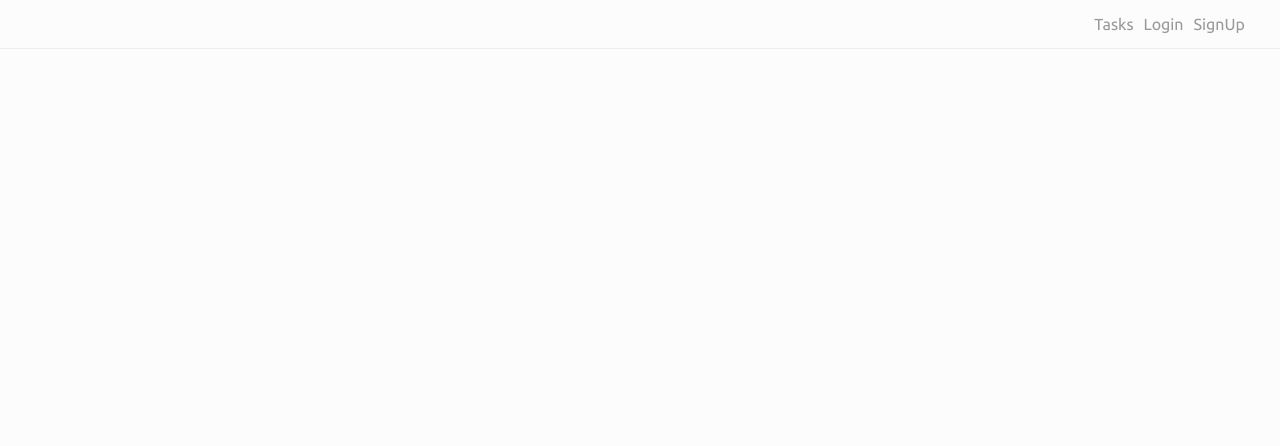
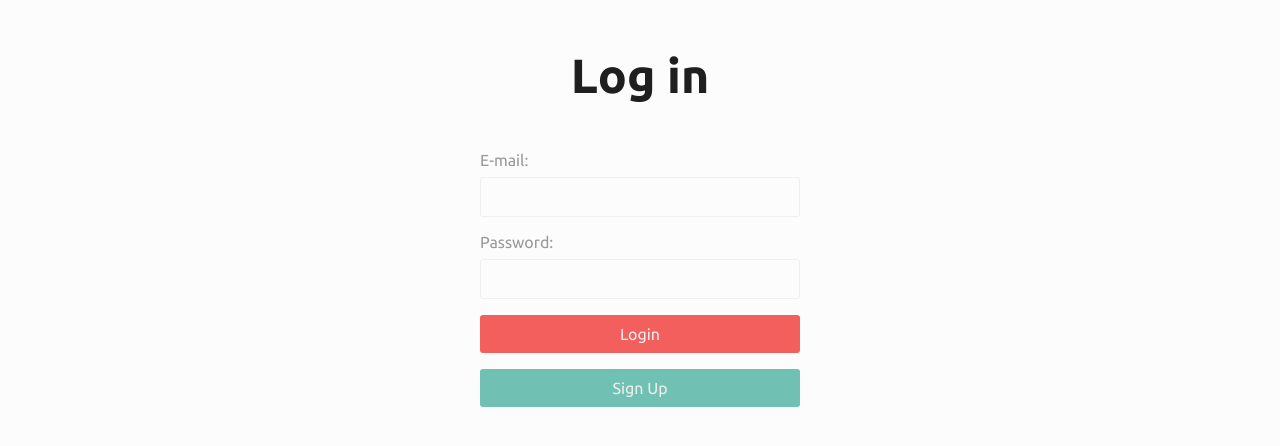
Before and after one commit to arlops22/To-Do-React-App, a React (Create React App) app: page /login in a window 1280 px wide. Shown: the top 446 px of the page. Built offline with nearby package versions, Linux system fonts and the light colour scheme.

Commit message:
Auth pages stylized

```diff
--- a/src/assets/styles/global.js
+++ b/src/assets/styles/global.js
@@ -31,8 +31,10 @@ const GlobalStyle = createGlobalStyle `
         --primary-white: #fcfcfc;
         --secondary-white: #efefef;
         --red: #f25f5c;
-        --blue-primary: #247ba0;
+        --red-hover: #ef3c39;
+        --primary-blue: #247ba0;
         --light-blue: #70C1B3;
+        --light-blue-hover: #50d8bf;
     }
 
 `
--- a/src/components/Header/index.js
+++ b/src/components/Header/index.js
@@ -8,8 +8,7 @@ export default function Header() {
         <Nav>
             <ul>
                 <li><Link to="/">Tasks</Link></li>
-                <li><Link to="/login">Login</Link></li>
-                <li><Link to="/signup">SignUp</Link></li>
+                <li><Link to="/profile">Profile</Link></li>
             </ul>
         </Nav>
     )
--- a/src/pages/Auth/Login.js
+++ b/src/pages/Auth/Login.js
@@ -1,13 +1,33 @@
 import React from 'react';
 
 import GlobalStyle from '../../assets/styles/global.js';
-import Header from '../../components/Header';
+import {
+    Container,
+    Form,
+    InputGroup,
+    Button,
+    SecondaryButton
+} from './styles.js';
 
 export default function Login() {
     return (
         <>
             <GlobalStyle />
-            <Header />
+            <Container>
+                <h1>Log in</h1>
+                <Form>
+                    <InputGroup>
+                        <label for="email">E-mail: </label>
+                        <input type="text" name="email" />
+                    </InputGroup>
+                    <InputGroup>
+                        <label for="password">Password: </label>
+                        <input type="password" name="password" />
+                    </InputGroup>
+                    <Button>Login</Button>
+                    <SecondaryButton to='/signup'>Sign Up</SecondaryButton>
+                </Form>
+            </Container>
         </>
     )
 }
--- a/src/pages/Auth/SignUp.js
+++ b/src/pages/Auth/SignUp.js
@@ -1,13 +1,37 @@
 import React from 'react';
 
 import GlobalStyle from '../../assets/styles/global.js';
-import Header from '../../components/Header';
+import {
+    Container,
+    Form,
+    InputGroup,
+    Button,
+    SecondaryButton
+} from './styles.js';
 
 export default function SignUp() {
     return (
         <>
             <GlobalStyle />
-            <Header />
+            <Container>
+                <h1>Sign Up</h1>
+                <Form>
+                    <InputGroup>
+                        <label for="username">Username: </label>
+                        <input type="text" name="username" />
+                    </InputGroup>
+                    <InputGroup>
+                        <label for="email">E-mail: </label>
+                        <input type="text" name="email" />
+                    </InputGroup>
+                    <InputGroup>
+                        <label for="password">Password: </label>
+                        <input type="password" name="password" />
+                    </InputGroup>
+                    <Button>Sign Up</Button>
+                    <SecondaryButton to='/login'>Login</SecondaryButton>
+                </Form>
+            </Container>
         </>
     )
 }
--- /dev/null
+++ b/src/pages/Auth/styles.js
@@ -0,0 +1,76 @@
+import styled from 'styled-components';
+import { Link } from 'react-router-dom';
+
+export const Container = styled.div `
+    display: flex;
+    flex-direction: column;
+    align-items: center;
+
+    h1 {
+        font-size: 3em;
+        font-weight: bold;
+        margin: 1em 0;
+    }
+`;
+
+export const Form = styled.form `
+    width: 25vw;
+`;
+
+export const InputGroup = styled.div `
+    display: flex;
+    flex-direction: column;
+
+    label {
+        margin-bottom: 8px;
+        color: var(--light-gray);
+    }
+
+    input {
+        padding: 10px;
+        border-radius: 3px;
+        border: 1px solid var(--secondary-white);
+        margin-bottom: 1em;
+        transition: .3s;
+    }
+
+    input:focus {
+        border-color: var(--light-gray);
+    }
+
+`;
+
+export const Button = styled.button `
+
+    width: 100%;
+    background: var(--red);
+    border-radius: 3px;
+    color: var(--secondary-white);
+    padding: 10px 0;
+    cursor: pointer;
+    display: block;
+    margin-bottom: 1em;
+    transition: .2s;
+
+    &:hover, &:focus {
+        background: var(--red-hover);
+    }
+
+`;
+
+export const SecondaryButton = styled(Link) `
+    width: 100%;
+    background: var(--light-blue);
+    border-radius: 3px;
+    color: var(--secondary-white);
+    padding: 10px 0;
+    cursor: pointer;
+    text-decoration: none;
+    display: block;
+    text-align: center;
+    transition: .2s;
+
+    &:hover, &:focus {
+        background: var(--light-blue-hover);
+    }
+`;
--- a/src/pages/Home/styles.js
+++ b/src/pages/Home/styles.js
@@ -21,13 +21,15 @@ export const Table = styled.table `
     th {
         font-weight: bold;
         text-align: left;
-        border-bottom: 1px solid var(--blue-primary);
+        border-bottom: 1px solid var(--primary-blue);
         padding: 5px 12px;
     }
 
     td {
-        border-bottom: 1px solid var(--blue-primary);
+        border-bottom: 1px solid var(--primary-blue);
         padding: 5px 12px;
+
+        position: relative;
     }
 
     th:first-child, td:first-child {
@@ -78,6 +80,8 @@ export const ActionsButton = styled.button `
     display: flex;
     align-items: center;
 
+    position: absolute;
+
     &:hover {
         background: var(--secondary-white);
     }
```
Also changed, not shown: 1 other file (tests, documents, lock files or other folders).
